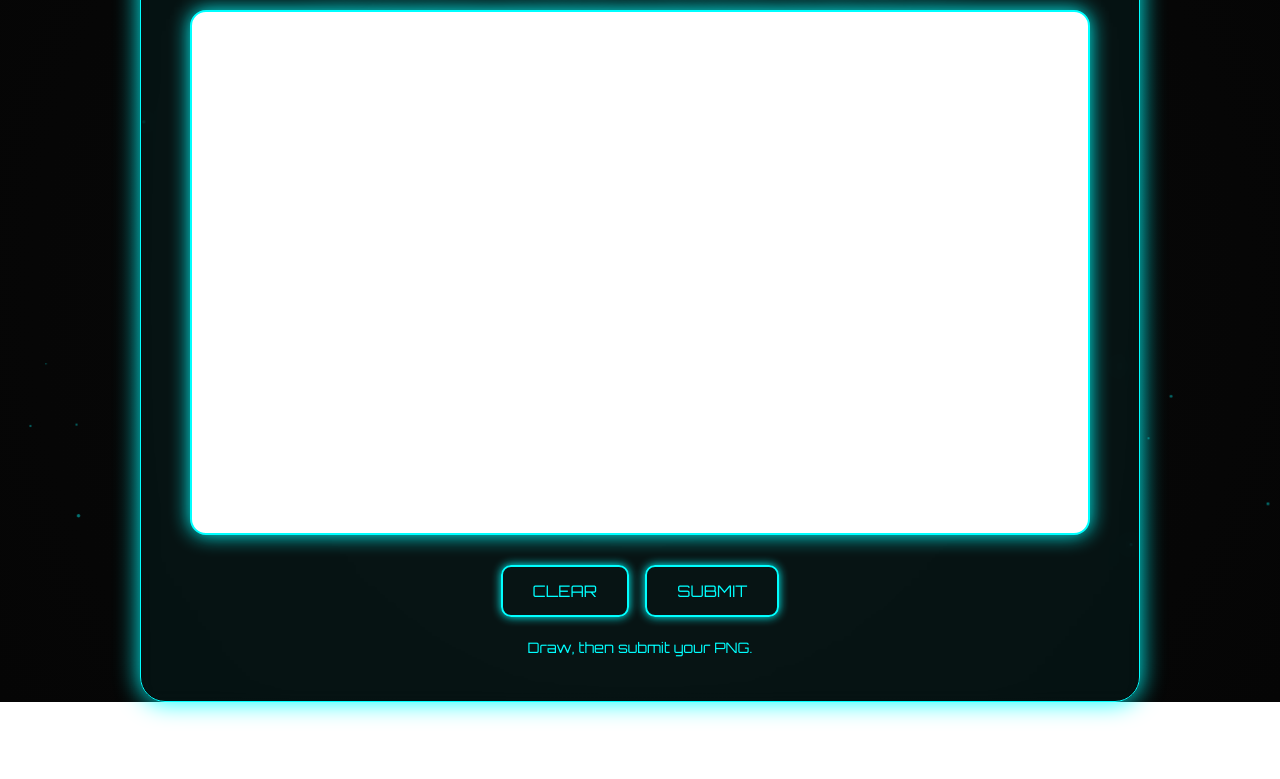
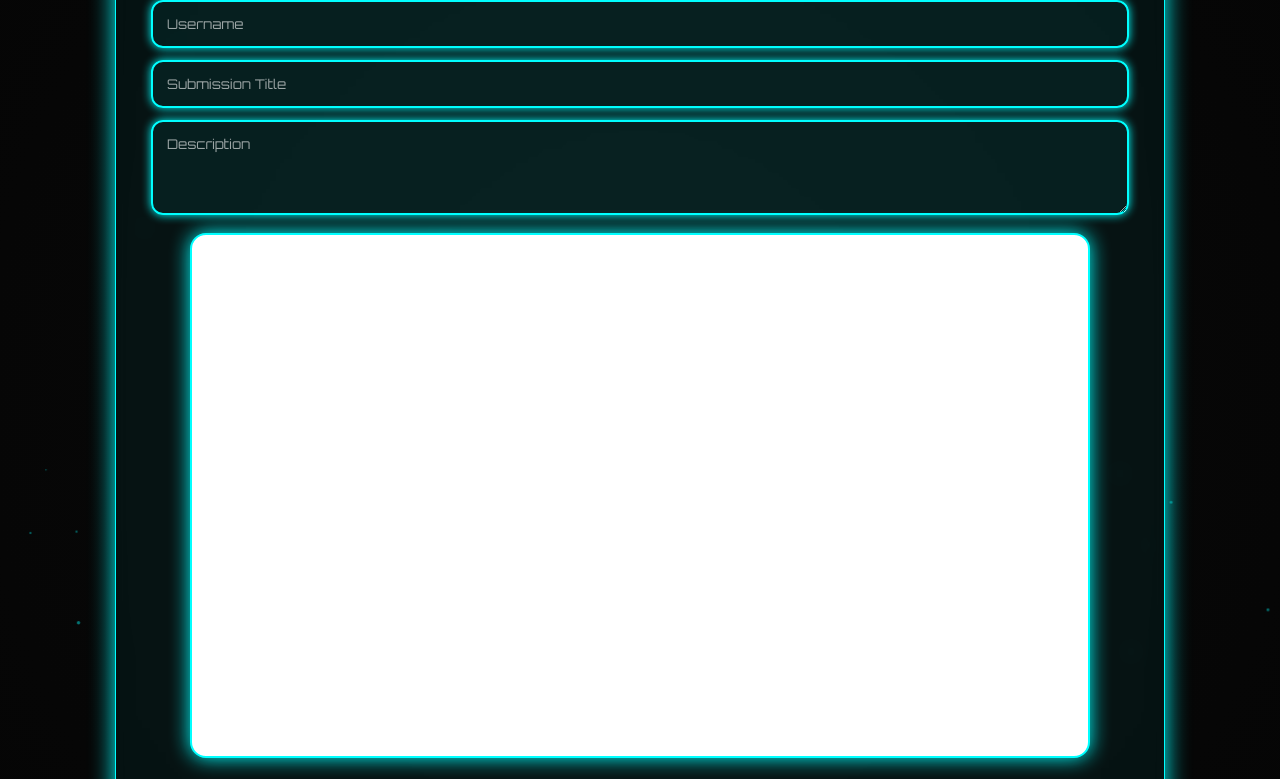
Before and after one commit to GameboyAlex1234/FileStorageGameboyAlex, a website: page FnamDraw.html in a window 1280 px wide. Shown: the part 110-889 px from the top of the page. Before the commit the page ends 812 px from the top, so only its background shows below. Drawn offline with Linux system fonts and the light colour scheme.

Commit message:
Update FnamDraw.html

```diff
--- a/FnamDraw.html
+++ b/FnamDraw.html
@@ -28,8 +28,8 @@ body {
   position: relative;
   z-index: 2;
   text-align: center;
-  padding: 45px;
-  width: min(95vw, 1000px);
+  padding: 35px;
+  width: min(95vw, 1050px);
   border: 1px solid #0ff;
   border-radius: 25px;
   background: rgba(0, 255, 255, 0.05);
@@ -44,6 +44,36 @@ h1 {
   text-transform: uppercase;
   letter-spacing: 0.1em;
   animation: glowPulse 2s infinite alternate;
+}
+
+.form-group {
+  display: flex;
+  flex-direction: column;
+  gap: 12px;
+  margin-bottom: 18px;
+}
+
+.form-group input,
+.form-group textarea {
+  width: 100%;
+  background: rgba(0, 255, 255, 0.05);
+  border: 2px solid #0ff;
+  border-radius: 12px;
+  color: white;
+  font-family: 'Orbitron', sans-serif;
+  padding: 14px;
+  outline: none;
+  box-shadow: 0 0 10px #0ff;
+}
+
+.form-group textarea {
+  min-height: 95px;
+  resize: vertical;
+}
+
+.form-group input::placeholder,
+.form-group textarea::placeholder {
+  color: rgba(255, 255, 255, 0.6);
 }
 
 canvas {
@@ -124,6 +154,12 @@ button:hover {
 <div class="container">
   <h1>Draw Your Submission</h1>
 
+  <div class="form-group">
+    <input id="username" type="text" placeholder="Username">
+    <input id="submissionTitle" type="text" placeholder="Submission Title">
+    <textarea id="description" placeholder="Description"></textarea>
+  </div>
+
   <canvas id="canvas" width="1200" height="700"></canvas>
 
   <div class="buttons">
@@ -138,8 +174,15 @@ button:hover {
 const canvas = document.getElementById("canvas");
 const ctx = canvas.getContext("2d");
 const statusText = document.getElementById("status");
+const usernameInput = document.getElementById("username");
+const titleInput = document.getElementById("submissionTitle");
+const descriptionInput = document.getElementById("description");
 
 let drawing = false;
+
+usernameInput.value = localStorage.getItem("submissionUsername") || "";
+titleInput.value = localStorage.getItem("submissionTitle") || "";
+descriptionInput.value = localStorage.getItem("submissionDescription") || "";
 
 const saved = localStorage.getItem("savedDrawing");
 if (saved) {
@@ -153,6 +196,16 @@ if (saved) {
 function saveDrawing() {
   localStorage.setItem("savedDrawing", canvas.toDataURL("image/png"));
 }
+
+function saveFields() {
+  localStorage.setItem("submissionUsername", usernameInput.value);
+  localStorage.setItem("submissionTitle", titleInput.value);
+  localStorage.setItem("submissionDescription", descriptionInput.value);
+}
+
+usernameInput.addEventListener("input", saveFields);
+titleInput.addEventListener("input", saveFields);
+descriptionInput.addEventListener("input", saveFields);
 
 function getPos(e) {
   const rect = canvas.getBoundingClientRect();
@@ -209,8 +262,12 @@ document.getElementById("clear").onclick = () => {
 
 document.getElementById("submit").onclick = async () => {
   try {
+    saveFields();
     statusText.textContent = "Sending drawing...";
 
+    const username = usernameInput.value.trim();
+    const title = titleInput.value.trim();
+    const description = descriptionInput.value.trim();
     const image = canvas.toDataURL("image/png");
 
     const res = await fetch("/.netlify/functions/submit-drawing", {
@@ -218,7 +275,12 @@ document.getElementById("submit").onclick = async () => {
       headers: {
         "Content-Type": "application/json"
       },
-      body: JSON.stringify({ image })
+      body: JSON.stringify({
+        username,
+        title,
+        description,
+        image
+      })
     });
 
     const text = await res.text();
```
